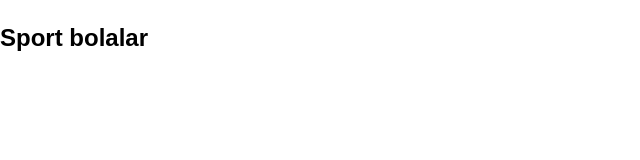
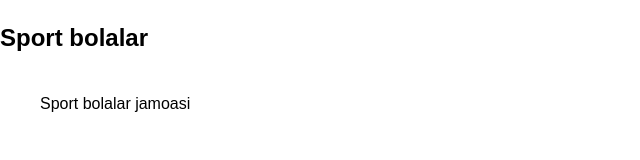
Before and after one commit to ibrohimabdufattoxov/Sport-bolalar, a plain HTML site: page index.html in a window 1280 px wide. Shown: the whole page, without its empty margins (0-640 px from the left). Drawn offline with Linux system fonts and the light colour scheme.

Commit message:
Update index.html

```diff
--- a/index.html
+++ b/index.html
@@ -11,5 +11,15 @@
   <header>
     <h2> Sport bolalar </h2>
   </header>
+
+  <main>
+    <section>
+      <ul>
+        <div>
+          <p>Sport bolalar jamoasi</p>
+        </div>
+      </ul>
+    </section>
+  </main>
 </body>
 </html>
```
